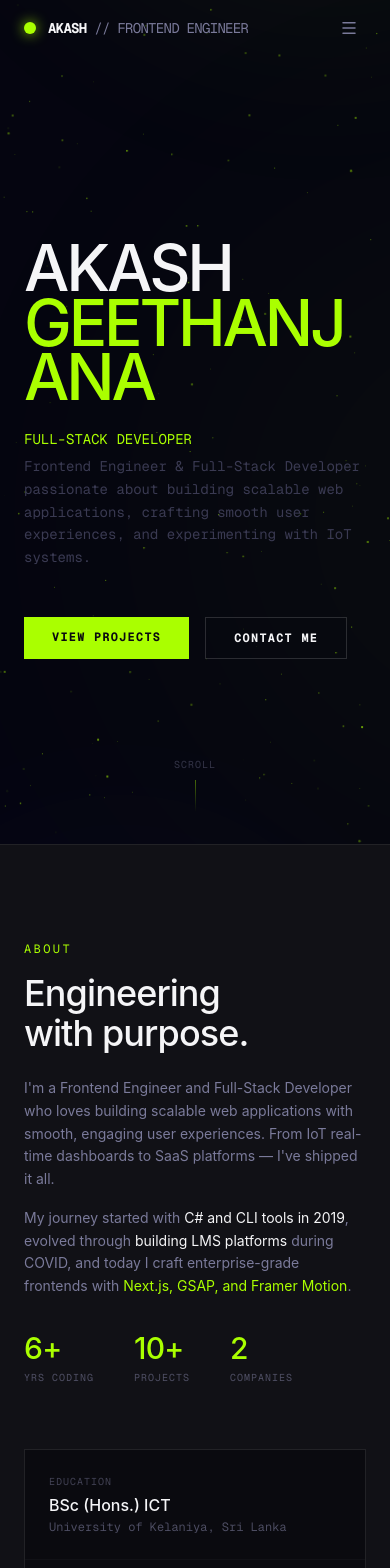
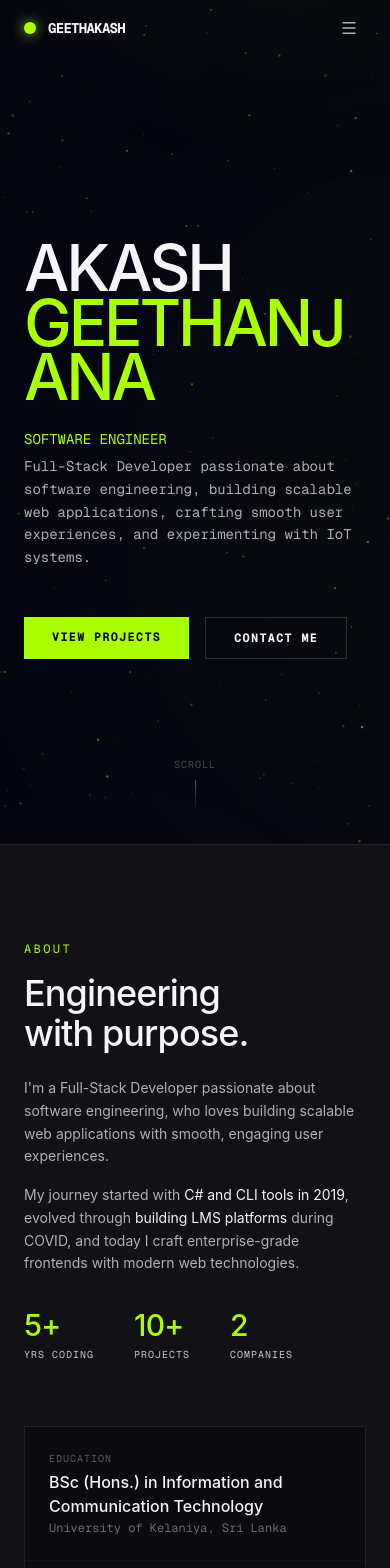
Before and after one commit to geethakash/geethakash.com, a Next.js app: page / in a window 390 px wide. Shown: the top 1568 px of the page. Built offline with nearby package versions, Linux system fonts and the light colour scheme.

Commit message:
change text color

```diff
--- a/app/components/Footer.tsx
+++ b/app/components/Footer.tsx
@@ -52,19 +52,23 @@ export default function Footer() {
 
             <a
               href="mailto:hello@geethakash.com"
-              className="font-mono text-sm text-foreground hover:text-volt transition-colors uppercase tracking-widest"
+              className="font-mono text-sm text-foreground hover:text-volt transition-colors uppercase tracking-widest flex items-center gap-2"
             >
+              {/* LinkedIn SVG placeholder */}
+              <span className="inline-block w-4 h-4" aria-hidden="true" />
               → Email
             </a>
+
+
           </div>
         </div>
 
         {/* Bottom bar */}
-        <div className="border-t border-white/7 pt-8 flex flex-col sm:flex-row justify-between items-center gap-4">
+        <div className="border-t border-white/7 pt-8 flex flex-col sm:flex-row justify-center items-center gap-4">
           <div className="font-mono text-[10px] text-foreground/40 uppercase tracking-widest">
-            © {year} Akash Geethanjana — Built for performance
+            © {year} Akash Geethanjana
           </div>
-          <div className="flex items-center gap-2">
+          {/* <div className="flex items-center gap-2">
             <motion.div
               className="size-2 rounded-full bg-volt"
               animate={{ boxShadow: ["0 0 4px rgba(170,255,0,0.4)", "0 0 14px rgba(170,255,0,0.9)", "0 0 4px rgba(170,255,0,0.4)"] }}
@@ -73,7 +77,7 @@ export default function Footer() {
             <span className="font-mono text-[10px] text-foreground/40 uppercase tracking-widest">
               Available for hire
             </span>
-          </div>
+          </div> */}
         </div>
       </div>
     </footer>
--- a/app/components/Navbar.tsx
+++ b/app/components/Navbar.tsx
@@ -49,8 +49,7 @@ export default function Navbar() {
           <a href="#" className="flex items-center gap-3 group">
             <div className="size-3 rounded-full bg-volt animate-pulse-glow" />
             <span className="font-mono text-sm tracking-tighter text-surgical-white font-bold uppercase">
-              AKASH{" "}
-              <span className="text-foreground font-normal">// FRONTEND ENGINEER</span>
+              GEETHAKASH
             </span>
           </a>
 
--- a/app/globals.css
+++ b/app/globals.css
@@ -13,10 +13,10 @@
   --color-surgical-white: #f5f5f7;
   --color-volt: #aaff00;
 
-  --color-foreground: #7a7a9a;
+  --color-foreground: rgba(245, 245, 247, 0.7);
   --color-muted: #3a3a52;
 
-  --color-border: rgba(255,255,255,0.07);
+  --color-border: rgba(255, 255, 255, 0.07);
 }
 
 :root {
@@ -33,7 +33,7 @@
 
   body {
     background: #0a0a0f;
-    color: #7a7a9a;
+    color: var(--color-foreground);
     font-family: var(--font-sans);
     overflow-x: hidden;
     -webkit-font-smoothing: antialiased;
@@ -41,9 +41,18 @@
 }
 
 /* Custom Scrollbar */
-::-webkit-scrollbar { width: 4px; }
-::-webkit-scrollbar-track { background: #0a0a0f; }
-::-webkit-scrollbar-thumb { background: #aaff00; border-radius: 2px; }
+::-webkit-scrollbar {
+  width: 4px;
+}
+
+::-webkit-scrollbar-track {
+  background: #0a0a0f;
+}
+
+::-webkit-scrollbar-thumb {
+  background: #aaff00;
+  border-radius: 2px;
+}
 
 /* Selection */
 ::selection {
@@ -58,9 +67,10 @@
   font-size: 11px;
   letter-spacing: 0.15em;
   text-transform: uppercase;
-  color: #7a7a9a;
+  color: #9291a4;
   transition: color 0.2s ease;
 }
+
 .nav-link::after {
   content: '';
   position: absolute;
@@ -71,27 +81,68 @@
   background: #aaff00;
   transition: width 0.3s ease;
 }
-.nav-link:hover { color: #f5f5f7; }
-.nav-link:hover::after { width: 100%; }
-.nav-link.active { color: #f5f5f7; }
-.nav-link.active::after { width: 100%; }
+
+.nav-link:hover {
+  color: #f5f5f7;
+}
+
+.nav-link:hover::after {
+  width: 100%;
+}
+
+.nav-link.active {
+  color: #f5f5f7;
+}
+
+.nav-link.active::after {
+  width: 100%;
+}
 
 /* ── Volt pulse glow ── */
 @keyframes pulse-glow {
-  0%, 100% { box-shadow: 0 0 4px rgba(170,255,0,0.4); }
-  50%       { box-shadow: 0 0 14px rgba(170,255,0,0.9); }
+
+  0%,
+  100% {
+    box-shadow: 0 0 4px rgba(170, 255, 0, 0.4);
+  }
+
+  50% {
+    box-shadow: 0 0 14px rgba(170, 255, 0, 0.9);
+  }
 }
-.animate-pulse-glow { animation: pulse-glow 2s ease-in-out infinite; }
+
+.animate-pulse-glow {
+  animation: pulse-glow 2s ease-in-out infinite;
+}
 
 /* ── Fade up animations ── */
 @keyframes fade-up {
-  from { opacity: 0; transform: translateY(30px); }
-  to   { opacity: 1; transform: translateY(0); }
+  from {
+    opacity: 0;
+    transform: translateY(30px);
+  }
+
+  to {
+    opacity: 1;
+    transform: translateY(0);
+  }
 }
-.animate-fade-up            { animation: fade-up 0.7s ease-out both; }
-.animate-fade-up-delay-1    { animation: fade-up 0.7s ease-out 0.15s both; }
-.animate-fade-up-delay-2    { animation: fade-up 0.7s ease-out 0.3s both; }
-.animate-fade-up-delay-3    { animation: fade-up 0.7s ease-out 0.45s both; }
+
+.animate-fade-up {
+  animation: fade-up 0.7s ease-out both;
+}
+
+.animate-fade-up-delay-1 {
+  animation: fade-up 0.7s ease-out 0.15s both;
+}
+
+.animate-fade-up-delay-2 {
+  animation: fade-up 0.7s ease-out 0.3s both;
+}
+
+.animate-fade-up-delay-3 {
+  animation: fade-up 0.7s ease-out 0.45s both;
+}
 
 /* ── Scroll reveal ── */
 .reveal {
@@ -99,32 +150,46 @@
   transform: translateY(30px);
   transition: opacity 0.7s ease-out, transform 0.7s ease-out;
 }
-.reveal.visible { opacity: 1; transform: translateY(0); }
+
+.reveal.visible {
+  opacity: 1;
+  transform: translateY(0);
+}
 
 /* ── Project card hover ── */
 .project-card {
   transition: all 0.5s cubic-bezier(0.23, 1, 0.32, 1);
 }
+
 .project-card:hover {
   border-color: rgba(170, 255, 0, 0.25);
   box-shadow: 0 0 40px rgba(170, 255, 0, 0.05);
 }
-.project-card:hover .project-title { color: #aaff00; }
+
+.project-card:hover .project-title {
+  color: #aaff00;
+}
 
 /* ── Timeline dot hover ── */
 .timeline-item:hover .timeline-dot {
   background-color: #aaff00;
-  box-shadow: 0 0 12px rgba(170,255,0,0.6);
+  box-shadow: 0 0 12px rgba(170, 255, 0, 0.6);
 }
 
 /* ── Tech item ── */
-.tech-item { transition: color 0.2s ease; }
-.tech-item:hover { color: #f5f5f7; }
+.tech-item {
+  transition: color 0.2s ease;
+}
+
+.tech-item:hover {
+  color: #f5f5f7;
+}
 
 /* ── Hover lift ── */
 .hover-lift {
   transition: transform 0.4s cubic-bezier(0.23, 1, 0.32, 1), box-shadow 0.4s ease;
 }
+
 .hover-lift:hover {
   transform: translateY(-6px);
   box-shadow: 0 20px 40px rgba(0, 0, 0, 0.4);
@@ -138,9 +203,17 @@
 
 /* ── Cursor blink ── */
 @keyframes blink {
-  0%, 100% { opacity: 1; }
-  50%       { opacity: 0; }
+
+  0%,
+  100% {
+    opacity: 1;
+  }
+
+  50% {
+    opacity: 0;
+  }
 }
+
 .cursor-blink {
   display: inline-block;
   width: 3px;
@@ -152,4 +225,6 @@
 }
 
 /* ── Section border top ── */
-.section-border { border-top: 1px solid rgba(255,255,255,0.07); }
+.section-border {
+  border-top: 1px solid rgba(255, 255, 255, 0.07);
+}
--- a/app/layout.tsx
+++ b/app/layout.tsx
@@ -15,12 +15,12 @@ const geistMono = Geist_Mono({
 });
 
 export const metadata: Metadata = {
-  title: "Akash Geethanjana — Frontend Engineer & Full-Stack Developer",
+  title: "Akash Geethanjana",
   description:
-    "Portfolio of Akash Geethanjana — a passionate Frontend Engineer and Full-Stack Developer specializing in Next.js, React, GSAP, Framer Motion, and IoT systems.",
+    "Portfolio of Akash Geethanjana — a passionate Full-Stack Developer specializing in Next.js, React, GSAP, Framer Motion, and IoT systems.",
   keywords: [
     "Akash Geethanjana",
-    "Frontend Engineer",
+    "Software Engineer",
     "Full-Stack Developer",
     "Next.js",
     "React",
@@ -30,14 +30,14 @@ export const metadata: Metadata = {
   ],
   authors: [{ name: "Akash Geethanjana" }],
   openGraph: {
-    title: "Akash Geethanjana — Frontend Engineer",
+    title: "Akash Geethanjana — Full-Stack Developer",
     description: "Building scalable web apps, smooth UX, and smart IoT systems.",
     type: "website",
     url: "https://geethakash.com",
   },
   twitter: {
     card: "summary_large_image",
-    title: "Akash Geethanjana — Frontend Engineer",
+    title: "Akash Geethanjana",
     description: "Building scalable web apps, smooth UX, and smart IoT systems.",
   },
   robots: {
--- a/app/sections/AboutSection.tsx
+++ b/app/sections/AboutSection.tsx
@@ -4,7 +4,7 @@ import { useRef } from "react";
 import { motion, useInView } from "framer-motion";
 
 const highlights = [
-  { label: "EDUCATION", value: "BSc (Hons.) ICT", sub: "University of Kelaniya, Sri Lanka" },
+  { label: "EDUCATION", value: "BSc (Hons.) in Information and Communication Technology", sub: "University of Kelaniya, Sri Lanka" },
   { label: "LOCATION", value: "Sri Lanka 🇱🇰", sub: "Open to remote globally" },
   { label: "STARTED", value: "2019", sub: "6+ years building software" },
 ];
@@ -30,28 +30,28 @@ export default function AboutSection() {
               Engineering<br />with purpose.
             </h2>
             <p className="text-sm text-foreground leading-relaxed mb-4">
-              I&apos;m a Frontend Engineer and Full-Stack Developer who loves building
+              I&apos;m a Full-Stack Developer passionate about software engineering, who loves building
               scalable web applications with smooth, engaging user experiences.
-              From IoT real-time dashboards to SaaS platforms — I&apos;ve shipped it all.
+              {/* From IoT real-time dashboards to SaaS platforms — I&apos;ve shipped it all. */}
             </p>
             <p className="text-sm text-foreground leading-relaxed mb-8">
               My journey started with{" "}
               <span className="text-surgical-white">C# and CLI tools in 2019</span>, evolved
               through <span className="text-surgical-white">building LMS platforms</span> during COVID,
-              and today I craft enterprise-grade frontends with{" "}
-              <span className="text-volt">Next.js, GSAP, and Framer Motion</span>.
+              and today I craft enterprise-grade frontends with modern web technologies.
+              {/* <span className="text-volt">Next.js, GSAP, and Framer Motion</span>. */}
             </p>
 
             {/* Stats */}
             <div className="flex gap-10">
               {[
-                { num: "6+", label: "Yrs Coding" },
+                { num: "5+", label: "Yrs Coding" },
                 { num: "10+", label: "Projects" },
                 { num: "2", label: "Companies" },
               ].map(({ num, label }) => (
                 <div key={label}>
                   <div className="text-3xl font-medium text-volt tracking-tight">{num}</div>
-                  <div className="font-mono text-[10px] text-foreground/60 uppercase tracking-widest mt-1">{label}</div>
+                  <div className="font-mono text-[10px] text-surgical-white/80 uppercase tracking-widest mt-1">{label}</div>
                 </div>
               ))}
             </div>
--- a/app/sections/ExperienceSection.tsx
+++ b/app/sections/ExperienceSection.tsx
@@ -6,7 +6,7 @@ import { motion, useInView } from "framer-motion";
 const experiences = [
   {
     company: "PromiseQ GmbH",
-    role: "Frontend Engineer",
+    role: "Full-Stack Developer",
     type: "Remote",
     period: "Feb 2025 - Nov 2025",
     description:
@@ -21,7 +21,7 @@ const experiences = [
   },
   {
     company: "Bitzquad",
-    role: "Frontend Developer & UI/UX Engineer",
+    role: "Full-Stack Developer & UI/UX Engineer",
     type: "Co-Founder",
     period: "Oct 2021 - Aug 2024",
     description:
--- a/app/sections/HeroSection.tsx
+++ b/app/sections/HeroSection.tsx
@@ -50,8 +50,8 @@ function AnimatedWord({ text, className = "" }: { text: string; className?: stri
 }
 
 const roles = [
-  "FRONTEND ENGINEER",
   "FULL-STACK DEVELOPER",
+  "SOFTWARE ENGINEER",
   "IOT ENTHUSIAST",
   "WEB ANIMATOR",
 ];
@@ -147,8 +147,8 @@ export default function HeroSection() {
             <p className="max-w-md text-sm leading-relaxed text-foreground font-mono">
               <TypewriterRole texts={roles} />
               <br />
-              <span className="text-[#3a3a52] mt-1 block">
-                Frontend Engineer &amp; Full-Stack Developer passionate about
+              <span className="text-foreground mt-1 block">
+                Full-Stack Developer passionate about software engineering,
                 building scalable web applications, crafting smooth user
                 experiences, and experimenting with IoT systems.
               </span>
--- a/app/sections/JourneySection.tsx
+++ b/app/sections/JourneySection.tsx
@@ -8,36 +8,36 @@ const journeyEvents = [
     year: "2019",
     title: "First Lines of Code",
     desc: "Started programming with C#, building CLI tools and Windows Forms applications. Discovered the power of software solving real-world problems.",
-    tech: ["C#", "Windows Forms", ".NET"],
+    tech: ["C#", "Windows Forms"],
   },
   {
     year: "2020",
     title: "Web Development Begins",
     desc: "Contributed to the frontend of Vidusaviya — an educational management system. First taste of building real user interfaces on production systems.",
-    tech: ["HTML", "CSS", "JavaScript"],
+    tech: ["HTML", "CSS"],
   },
   {
     year: "2021",
     title: "TecLMS — Independent Project",
     desc: "Built a Learning Management System during COVID-19 for secure educational material sharing, complete with auth and subject management.",
-    tech: ["Django", "JavaScript", "PostgreSQL"],
+    tech: ["Django", "SQLite", "HTML", "CSS", "JavaScript",],
   },
   {
     year: "2021",
     title: "Co-Founded Bitzquad",
     desc: "Co-founded a startup delivering information systems and business transformation. Shipped multiple client projects with advanced animations.",
-    tech: ["Next.js", "GSAP", "Framer Motion", "Tailwind"],
+    tech: ["React", "Next.js", "GSAP", "Framer Motion", "Tailwind"],
   },
   {
     year: "2022",
     title: "Premise Edge — BMS System",
     desc: "University project: a centralized Building Energy Optimization & Automation System with IoT-based architecture and real-time MQTT monitoring.",
-    tech: ["IoT", "MQTT", "WebSockets", "React"],
+    tech: ["MQTT", "IoT", "ESP32", "FastAPI", "WebSockets", "Next.js"],
   },
   {
     year: "2025",
     title: "PromiseQ GmbH — Remote",
-    desc: "Frontend Engineer (Remote) on promiseQube edge AI devices and promiseQ Cloud — a platform for monitoring edge computing infrastructure globally.",
+    desc: "Full-Stack Developer (Remote) on promiseQube edge AI devices and promiseQ Cloud — a platform for monitoring edge computing infrastructure globally.",
     tech: ["Next.js", "TypeScript", "Docusaurus", "REST APIs"],
   },
 ];
@@ -85,8 +85,8 @@ function TimelineItemCard({ event, index, sectionInView }: { event: any, index:
           <span
             key={t}
             className={`text-[10px] px-2 py-0.5 font-mono uppercase border transition-all duration-500 ${isCentered
-                ? "bg-[#18181f] text-surgical-white/80 border-white/15"
-                : "bg-transparent text-surgical-white/30 border-white/5"
+              ? "bg-[#18181f] text-surgical-white/80 border-white/15"
+              : "bg-transparent text-surgical-white/30 border-white/5"
               }`}
           >
             {t}
--- a/app/sections/ProjectsSection.tsx
+++ b/app/sections/ProjectsSection.tsx
@@ -22,7 +22,7 @@ const projects = [
     description:
       "Centralized Building Energy Optimization & Automation System. IoT-based architecture with real-time monitoring via MQTT/WebSockets.",
     tags: ["IoT", "WebSockets", "MQTT", "React"],
-    year: "2023",
+    year: "2025",
   },
   {
     id: "MOBILE-POS",
@@ -30,7 +30,7 @@ const projects = [
     description:
       "Complete business management system with multi-user auth, inventory management, repair tracking, marketing tools, and invoice delivery.",
     tags: ["Next.js", "MongoDB", "Node.js", "Prisma"],
-    year: "2023",
+    year: "2026",
   },
   {
     id: "TEC-LMS",
@@ -46,7 +46,7 @@ const projects = [
     description:
       "Point of Sale system designed for restaurants — fast, intuitive, and built for high-throughput order management.",
     tags: ["React", "Node.js", "MongoDB"],
-    year: "2022",
+    year: "2025",
   },
   {
     id: "AKAI-LEARN",
@@ -54,7 +54,7 @@ const projects = [
     description:
       "Course publishing platform connecting teachers and students with structured content delivery and progress tracking.",
     tags: ["Next.js", "TypeScript", "Tailwind", "Prisma"],
-    year: "2023",
+    year: "2025",
   },
 ];
 
--- a/app/sections/SkillsSection.tsx
+++ b/app/sections/SkillsSection.tsx
@@ -58,7 +58,7 @@ export default function SkillsSection() {
                 Also_Familiar
               </h4>
               <ul className="text-sm font-mono text-surgical-white/50 space-y-2">
-                {["Figma", "Git", "Linux", "Raspberry Pi", "WebRTC", "Nginx", "Storybook", "CI/CD"].map((item) => (
+                {["Figma", "Git", "Linux", "Raspberry Pi", "Nginx", "Caddy", "CI/CD"].map((item) => (
                   <li key={item} className="tech-item">
                     {item}
                   </li>
```
Also changed, not shown: 1 other file (tests, documents, lock files or other folders).
